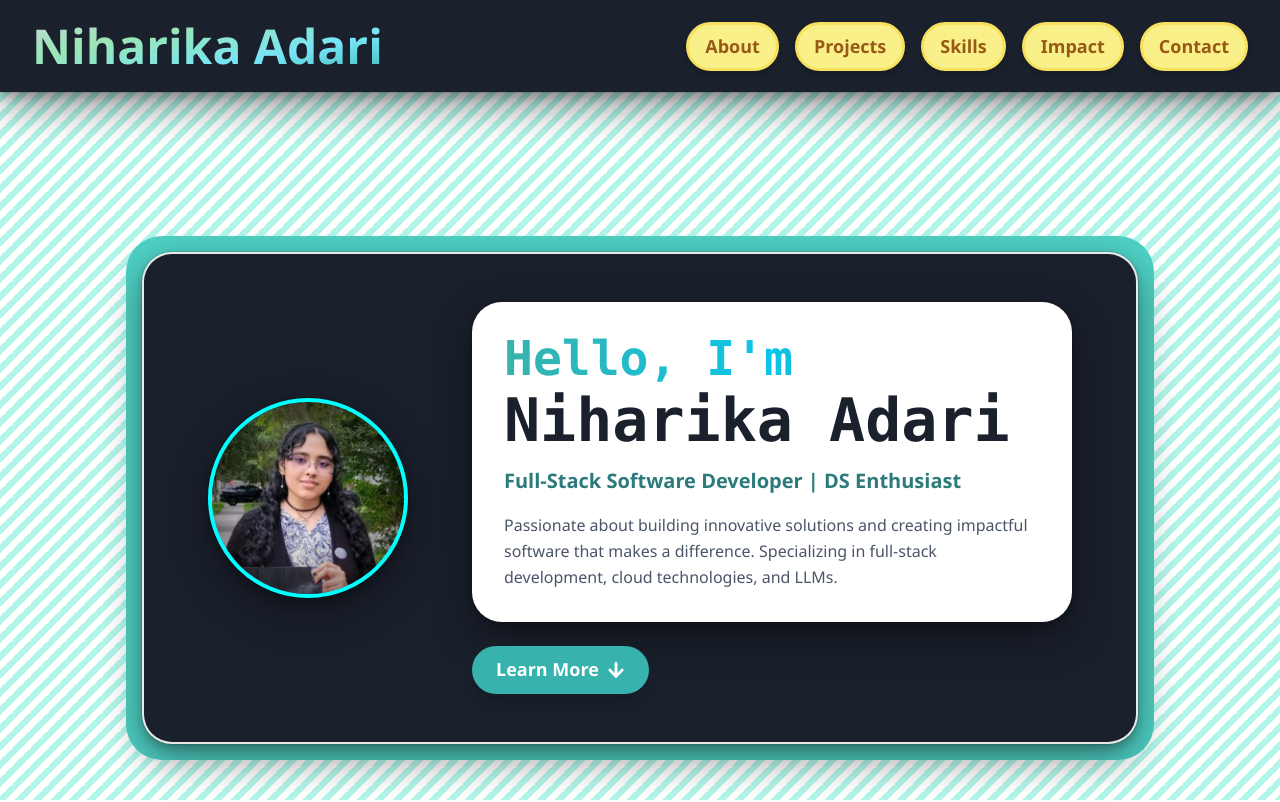
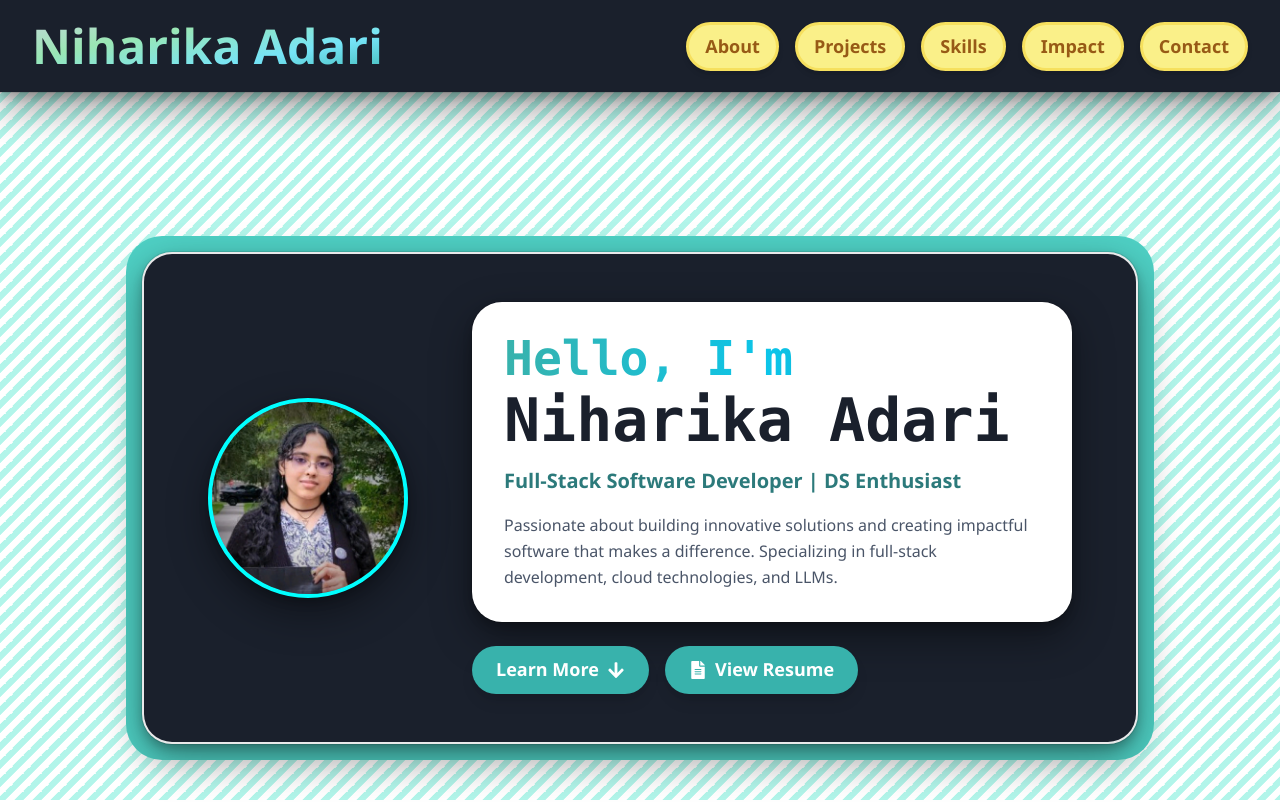
Before and after one commit to NiharikaAdari/Porfolio, a React (Create React App) app: page / in a window 1280 px wide. Shown: the top 802 px of the page. Built offline with nearby package versions, Linux system fonts and the light colour scheme.

Commit message:
feat: add View Resume button with modal preview to Hero section

```diff
--- a/src/components/sections/Hero.jsx
+++ b/src/components/sections/Hero.jsx
@@ -9,15 +9,26 @@
   Avatar,
   Button,
   Icon,
+  Modal,
+  ModalOverlay,
+  ModalContent,
+  ModalCloseButton,
+  ModalHeader,
+  ModalBody,
+  ModalFooter,
+  useDisclosure,
 } from "@chakra-ui/react";
 import { motion } from "framer-motion";
-import { FaArrowDown } from "react-icons/fa";
+import { FaArrowDown, FaFileAlt, FaDownload } from "react-icons/fa";
 import headshotImage from "../../data/Headshot.jpg";
+import resumePdf from "../../data/NiharikaAdari_Resume.pdf";
 
 const MotionBox = motion(Box);
 const MotionVStack = motion(VStack);
 
 const Hero = () => {
+  const { isOpen, onOpen, onClose } = useDisclosure();
+
   const scrollToAbout = () => {
     const element = document.querySelector("#about");
     if (element) {
@@ -110,6 +121,7 @@
               </Text>
             </Box>
 
+            <HStack spacing={4}>
               <Button
                 onClick={scrollToAbout}
                 bg="teal.400"
@@ -126,6 +138,59 @@
               >
                 Learn More
               </Button>
+
+              <Button
+                leftIcon={<Icon as={FaFileAlt} />}
+                bg="teal.400"
+                color="white"
+                size="lg"
+                borderRadius="full"
+                boxShadow="lg"
+                _hover={{
+                  bg: "teal.500",
+                  transform: "translateY(2px)",
+                }}
+                transition="all 0.2s"
+                onClick={onOpen}
+              >
+                View Resume
+              </Button>
+            </HStack>
+
+            {/* Resume Preview Modal */}
+            <Modal isOpen={isOpen} onClose={onClose} size="4xl" isCentered>
+              <ModalOverlay bg="blackAlpha.600" />
+              <ModalContent maxH="90vh" overflow="auto">
+                <ModalHeader>Resume Preview</ModalHeader>
+                <ModalCloseButton />
+                <ModalBody pb={6}>
+                  <iframe
+                    src={resumePdf}
+                    width="100%"
+                    height="600px"
+                    style={{ border: "none", borderRadius: "8px" }}
+                    title="Resume Preview"
+                  />
+                </ModalBody>
+                <ModalFooter>
+                  <Button
+                    as="a"
+                    href={resumePdf}
+                    download="NiharikaAdari_Resume.pdf"
+                    leftIcon={<Icon as={FaDownload} />}
+                    bg="teal.400"
+                    color="white"
+                    _hover={{ bg: "teal.500" }}
+                    mr={3}
+                  >
+                    Download
+                  </Button>
+                  <Button variant="ghost" onClick={onClose}>
+                    Close
+                  </Button>
+                </ModalFooter>
+              </ModalContent>
+            </Modal>
           </MotionVStack>
         </HStack>
         </Container>
```
Lines whose indentation alone changed are shown as unchanged.
